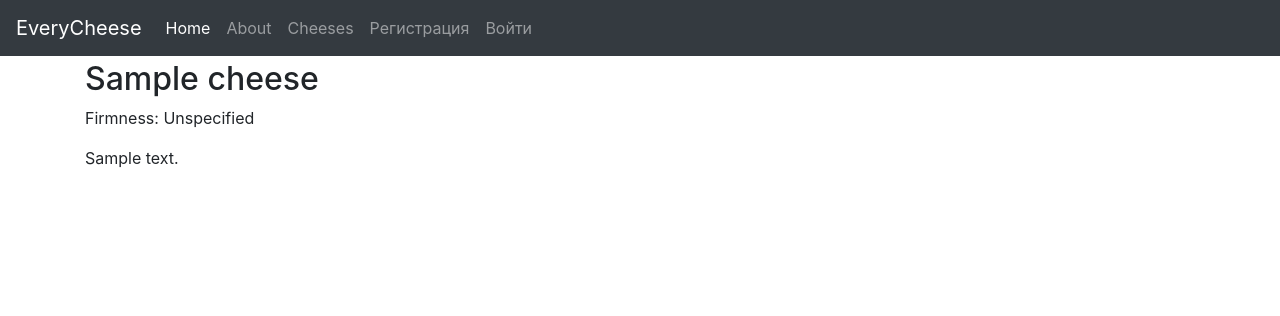
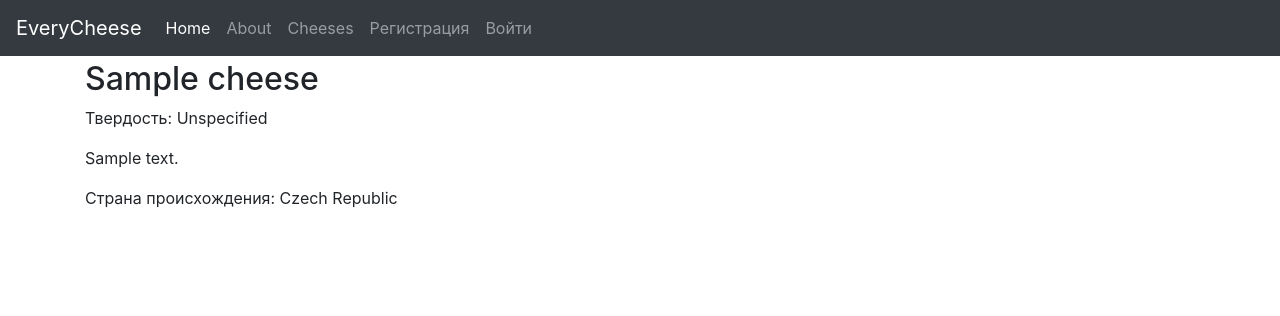
Before and after one commit to kirillsaf/django-crash-starter, a Django app: a page that uses everycheese/templates/cheeses/cheese_detail.html in a window 1280 px wide. Shown: the top 316 px of the page. Run offline with Django 3.2, Linux system fonts and the light colour scheme; tables that the repository leaves empty hold one stand-in row (values such as "Sample post"); some libraries are stand-ins or nearby versions.

Commit message:
Добавили страны происхождения сыра

```diff
--- a/config/settings/base.py
+++ b/config/settings/base.py
@@ -75,6 +75,7 @@ THIRD_PARTY_APPS = [
     "allauth",
     "allauth.account",
     "allauth.socialaccount",
+    "django_countries", # CountryField
 ]
 
 LOCAL_APPS = [
--- a/everycheese/cheeses/models.py
+++ b/everycheese/cheeses/models.py
@@ -2,6 +2,7 @@ from django.db import models
 
 from autoslug import AutoSlugField
 from model_utils.models import TimeStampedModel
+from django_countries.fields import CountryField
 
 class Cheese(TimeStampedModel):
 
@@ -12,12 +13,13 @@ class Cheese(TimeStampedModel):
         SEMI_HARD = "semi-hard", "Semi-Hard"
         HARD = "hard", "Hard"
 
-    name = models.CharField("Name of Cheese", max_length=255)
-    slug = AutoSlugField("Cheese Address",
+    name = models.CharField("Название сыра", max_length=255)
+    slug = AutoSlugField("Адрес сыра",
                          unique=True, always_update=False, populate_from="name")
-    description = models.TextField("Description", blank=True)
-    firmness = models.CharField("Firmness", max_length=20,
+    description = models.TextField("Описание", blank=True)
+    firmness = models.CharField("Твердость", max_length=20,
                                 choices=Firmness.choices, default=Firmness.UNSPECIFIED)
+    country_of_origin = CountryField("Страна происхождения", blank=True)
 
     def __str__(self):
         return self.name
--- a/everycheese/templates/cheeses/cheese_detail.html
+++ b/everycheese/templates/cheeses/cheese_detail.html
@@ -1,17 +1,23 @@
 {% extends "base.html" %}
 
-{% block title %}Cheeses: {{ cheese.name }}{% endblock %}
+{% block title %}Сыры: {{ cheese.name }}{% endblock %}
 
 {% block content %}
 
 <h2>{{ cheese.name }}</h2>
 
 {% if cheese.firmness %}
-    <p>Firmness: {{ cheese.get_firmness_display }}</p>
+    <p>Твердость: {{ cheese.get_firmness_display }}</p>
 {% endif %}
 
 {% if cheese.description %}
     <p>{{ cheese.description }}</p>
 {% endif %}
 
+{% if cheese.country_of_origin %}
+    <p>Страна происхождения: {{ cheese.country_of_origin.name }}
+    <img src="{{ cheese.country_of_origin.flag }}" />
+    </p>
+{% endif %}
+
 {% endblock content %}
--- a/everycheese/templates/cheeses/cheese_list.html
+++ b/everycheese/templates/cheeses/cheese_list.html
@@ -3,7 +3,7 @@
 {% block title %}Cheese List{% endblock title %}
 
 {% block content %}
-    <h2>Cheese List</h2>
+    <h2>Список сыров</h2>
 
 <ul>
     {% for cheese in cheese_list %}
--- a/everycheese/templates/users/user_detail.html
+++ b/everycheese/templates/users/user_detail.html
@@ -24,7 +24,7 @@
 <div class="row">
 
   <div class="col-sm-12">
-    <a class="btn btn-primary" href="{% url 'users:update' %}" role="button">My Info</a>
+    <a class="btn btn-primary" href="{% url 'users:update' %}" role="button">Моя информация</a>
     <a class="btn btn-primary" href="{% url 'account_email' %}" role="button">E-Mail</a>
     <!-- Your Stuff: Custom user template urls -->
   </div>
--- a/everycheese/templates/users/user_form.html
+++ b/everycheese/templates/users/user_form.html
@@ -10,7 +10,7 @@
     {{ form|crispy }}
     <div class="control-group">
       <div class="controls">
-        <button type="submit" class="btn btn-primary">Update</button>
+        <button type="submit" class="btn btn-primary">Обновить</button>
       </div>
     </div>
   </form>
--- a/requirements/base.txt
+++ b/requirements/base.txt
@@ -4,6 +4,7 @@ Pillow==7.2.0  # https://github.com/python-pillow/Pillow
 argon2-cffi==20.1.0  # https://github.com/hynek/argon2_cffi
 whitenoise==5.2.0  # https://github.com/evansd/whitenoise
 unidecode==1.1.1 # https://pypi.org/project/Unidecode/
+django-countries==6.1.3 # https://github.com/SmileyChris/django-countries/
 
 # Django
 # ------------------------------------------------------------------------------
```
Also changed, not shown: everycheese/cheeses/tests/factories.py (+1 -0 lines), everycheese/cheeses/migrations/0002_auto_20201106_1453.py (added).
